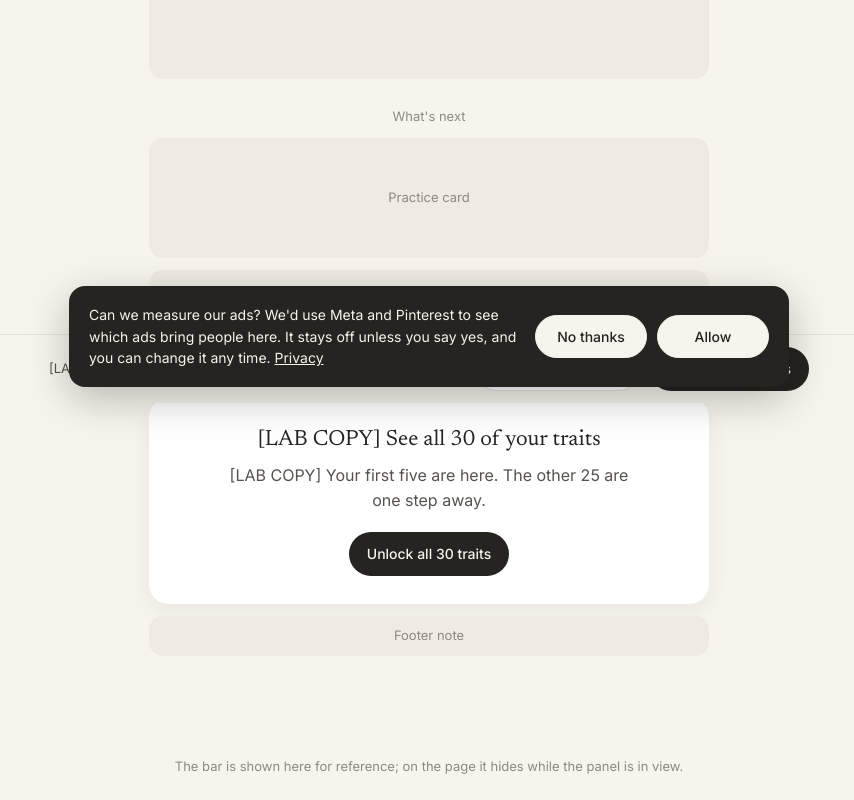
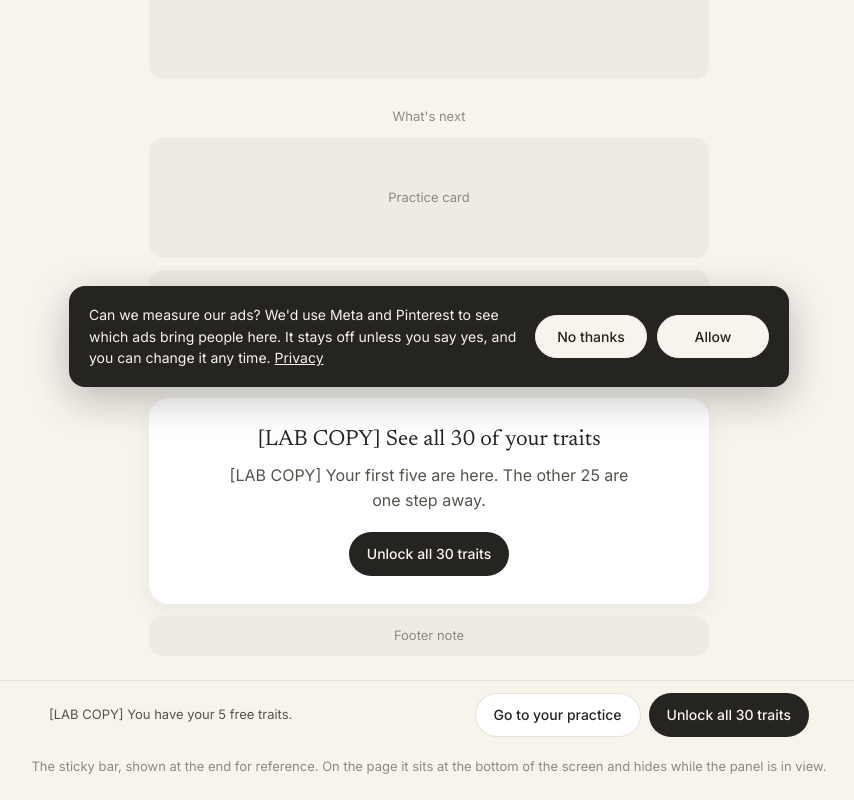
Before and after one commit to Eldon-buzink/personal-discovery-engine, a Next.js app: page /report/lab/cta in a window 1280 px wide. Shown: the part 397-1197 px from the top of the page, without its empty margins (211-1065 px from the left). Built offline with nearby package versions, Linux system fonts and the light colour scheme; no server answers.

Commit message:
Lab CTA board: bar shown in flow at the end for reference
Co-Authored-By: Claude Opus 5.5 <noreply@anthropic.com>

```diff
--- a/app/report/lab/cta/CtaBoard.tsx
+++ b/app/report/lab/cta/CtaBoard.tsx
@@ -66,7 +66,7 @@ function Block({ label, h }: { label: string; h: number }) {
 
 export function Bar({ cta, mobile }: { cta: Cta; mobile: boolean }) {
   return (
-    <div style={{ position: 'sticky', bottom: 0, marginTop: 24, background: 'rgba(247,244,237,0.96)', borderTop: `1px solid ${line}`, padding: '12px 16px' }}>
+    <div style={{ marginTop: 24, background: 'rgba(247,244,237,0.96)', borderTop: `1px solid ${line}`, padding: '12px 16px' }}>
       <div style={{ maxWidth: 760, margin: '0 auto', display: 'flex', gap: 12, flexDirection: mobile ? 'column' : 'row', alignItems: mobile ? 'stretch' : 'center' }}>
         <p style={{ ...type.meta, color: soft, margin: 0, flex: 1, textAlign: mobile ? 'center' : 'left' }}>{BAR_LINE[cta.state]}</p>
         <div style={{ display: 'flex', gap: 8, justifyContent: 'center' }}>
@@ -94,7 +94,7 @@ export default function CtaBoard({ state, placement, mobile }: { state: CtaState
         <Block label="Footer note" h={40} />
       </div>
       <Bar cta={cta} mobile={mobile} />
-      <p style={{ ...type.meta, textAlign: 'center', margin: '8px 0 24px' }}>The bar is shown here for reference; on the page it hides while the panel is in view.</p>
+      <p style={{ ...type.meta, textAlign: 'center', margin: '8px 0 24px' }}>The sticky bar, shown at the end for reference. On the page it sits at the bottom of the screen and hides while the panel is in view.</p>
     </main>
   )
 }
```
